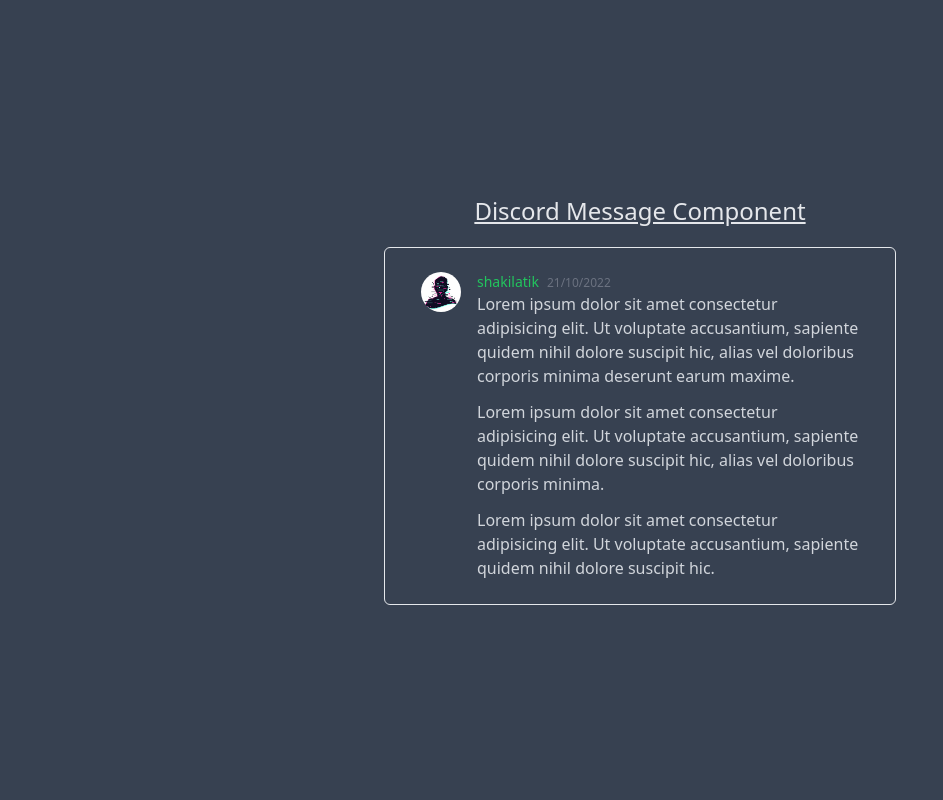
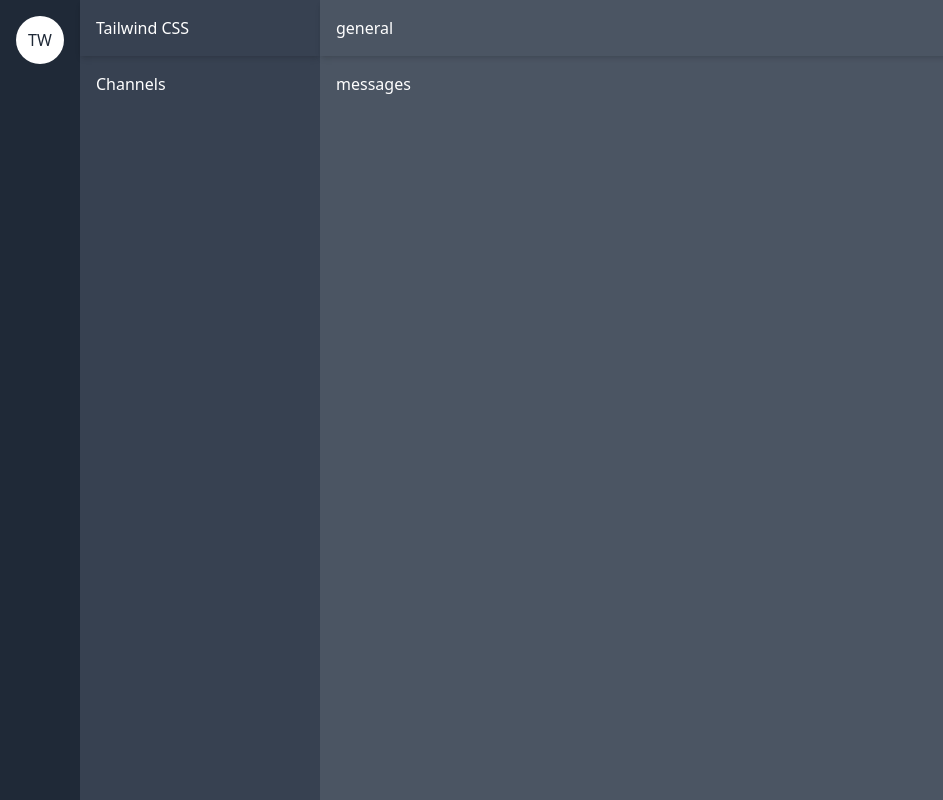
Before and after one commit to SShipon/single_messge, a React (Create React App) app: page / in a window 1280 px wide. Shown: the whole page, without its empty margins (0-943 px from the left). Built offline with nearby package versions, Linux system fonts and the light colour scheme.

Commit message:
layout added

```diff
--- a/package.json
+++ b/package.json
@@ -8,6 +8,7 @@
     "@testing-library/user-event": "^13.5.0",
     "react": "^18.2.0",
     "react-dom": "^18.2.0",
+    "react-router-dom": "^6.4.2",
     "react-scripts": "5.0.1",
     "web-vitals": "^2.1.4"
   },
--- a/src/App.js
+++ b/src/App.js
@@ -1,11 +1,8 @@
-import SingleMessage from './components/SingleMessage'
+import { RouterProvider } from 'react-router-dom'
+import router from './routes/routes'
 
 function App() {
-  return (
-    <div>
-      <SingleMessage />
-    </div>
-  )
+  return <RouterProvider router={router} />
 }
 
 export default App
--- /dev/null
+++ b/src/components/Layout.jsx
@@ -0,0 +1,23 @@
+import React from 'react'
+
+const Layout = () => {
+  return (
+    <div className='flex text-white h-screen'>
+      <div className='bg-gray-800 p-4'>
+        <div className='bg-white text-gray-800 w-12 h-12 rounded-full flex justify-center items-center'>
+          TW
+        </div>
+      </div>
+      <div className='bg-gray-700 w-60 flex flex-col'>
+        <div className='p-4 shadow-md'>Tailwind CSS</div>
+        <div className='p-4 flex-1'>Channels</div>
+      </div>
+      <div className='bg-gray-600 flex-1 flex flex-col'>
+        <div className='p-4 shadow-md'>general</div>
+        <div className='p-4 flex-1'>messages</div>
+      </div>
+    </div>
+  )
+}
+
+export default Layout
--- /dev/null
+++ b/src/routes/routes.js
@@ -0,0 +1,10 @@
+import { createBrowserRouter } from 'react-router-dom'
+import Layout from '../components/Layout'
+import SingleMessage from '../components/SingleMessage'
+
+const router = createBrowserRouter([
+  { path: '/', element: <Layout /> },
+  { path: '/message', element: <SingleMessage /> },
+])
+
+export default router
```
Also changed, not shown: 1 other file (tests, documents, lock files or other folders).
